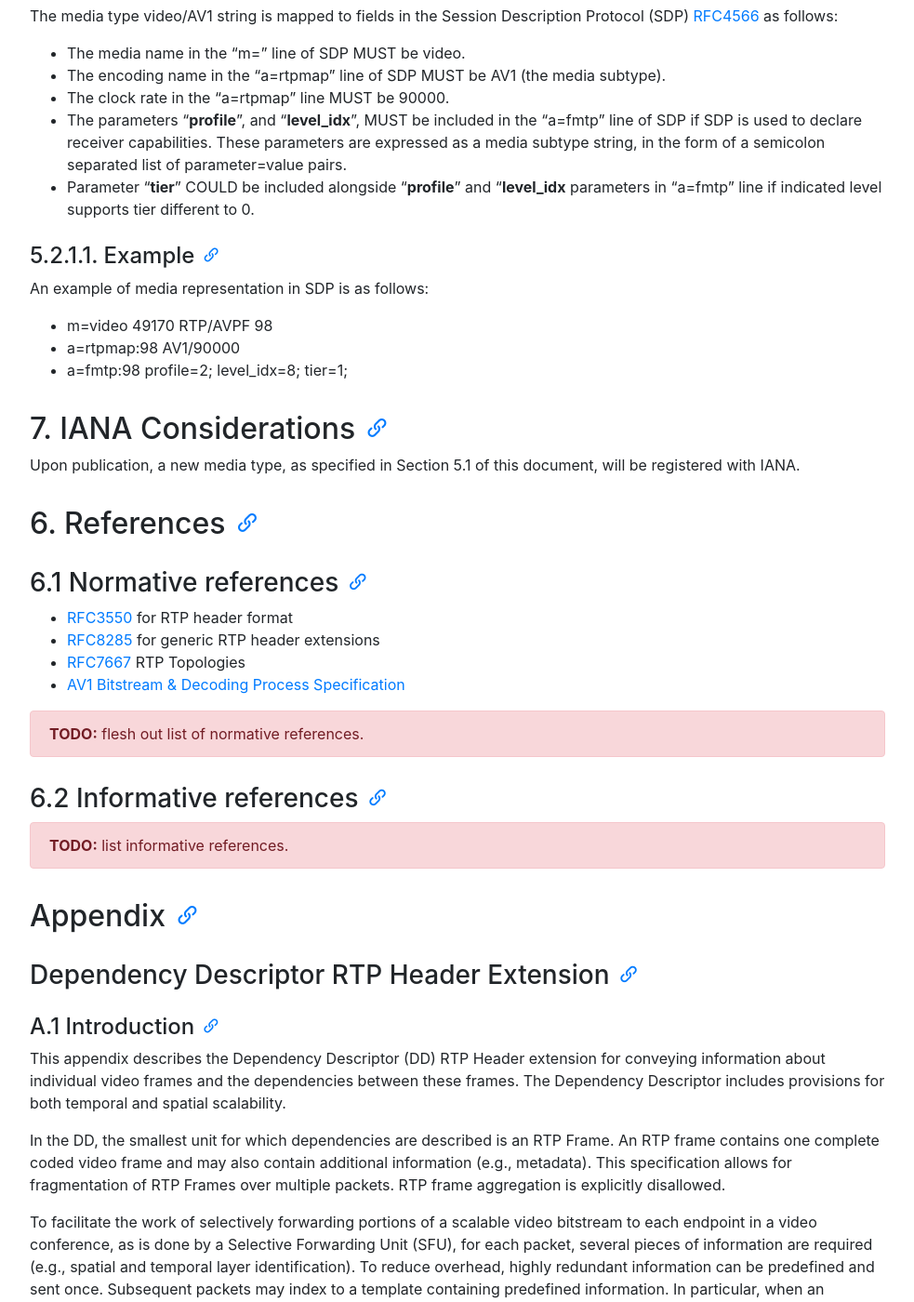
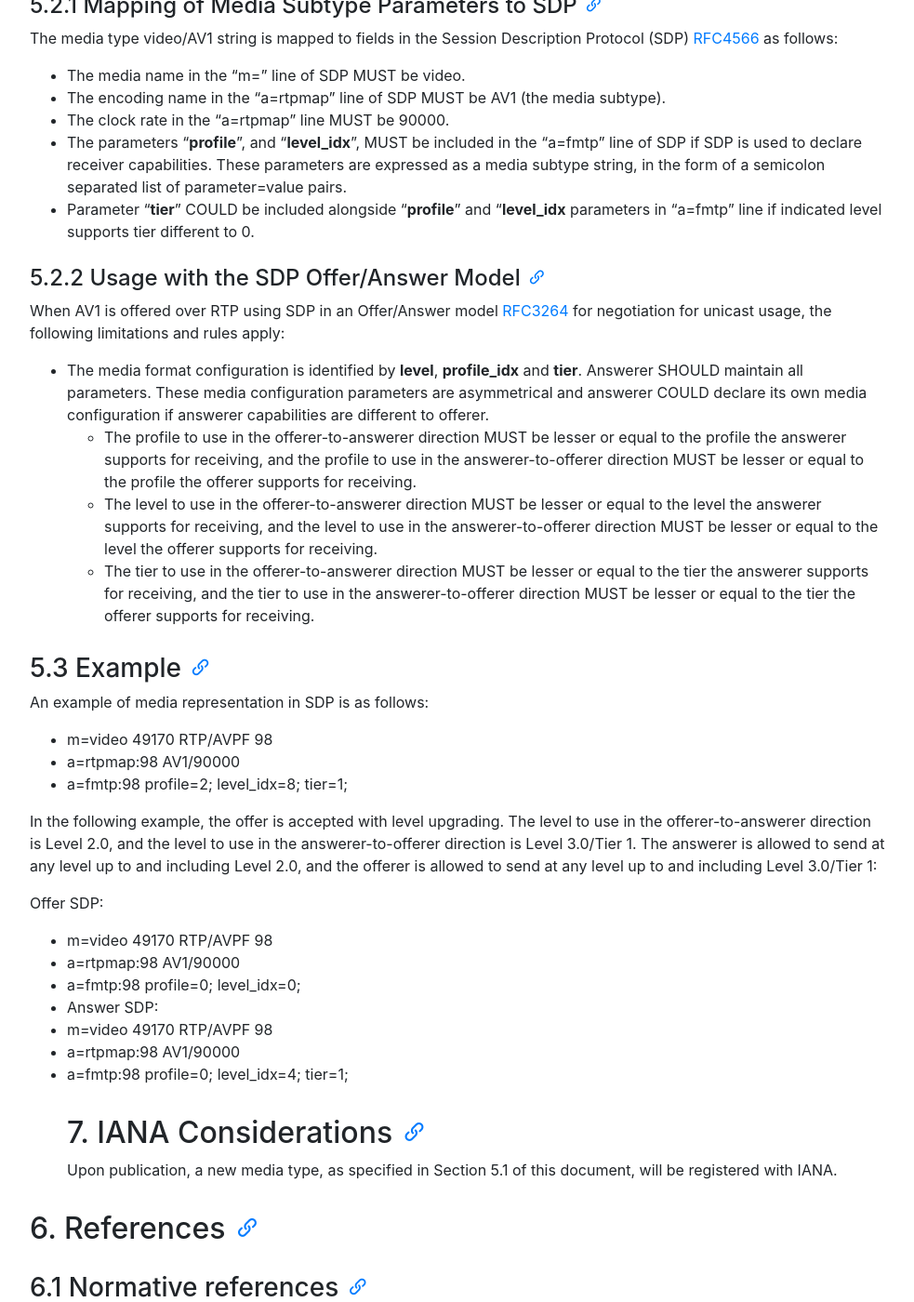
Before and after one commit to AOMediaCodec/av1-rtp-spec, a Jekyll site: the page built from index.md, in a window 1280 px wide and 1400 px high, scrolled down 7419 px. Shown: the whole window at 93% size, without its empty margins (53-1036 px from the left). Built offline with Jekyll 4.4.1, drawn with Linux system fonts in a browser that asks for light colours; nearby versions of some CDN libraries; some of the changed text lies outside the part shown.

Commit message:
SDP offer-answer section

```diff
--- a/av1-rtp-spec.md
+++ b/av1-rtp-spec.md
@@ -336,10 +336,10 @@ TODO: proposed meda type for IANA registration:
 * Change controller:
   * TODO
 
-### 5.2. SDP Parameters
+### 5.2 SDP Parameters
 The receiver MUST ignore any fmtp parameter unspecified in this document.
 
-#### 5.2.1. Mapping of Media Subtype Parameters to SDP
+#### 5.2.1 Mapping of Media Subtype Parameters to SDP
 The media type video/AV1 string is mapped to fields in the Session Description Protocol (SDP) [RFC4566] as follows:
 * The media name in the "m=" line of SDP MUST be video.
 * The encoding name in the "a=rtpmap" line of SDP MUST be AV1 (the media subtype).
@@ -347,14 +347,34 @@ The media type video/AV1 string is mapped to fields in the Session Description P
 * The parameters "**profile**", and "**level_idx**", MUST be included in the "a=fmtp" line of SDP if SDP is used to declare receiver capabilities. These parameters are expressed as a media subtype string, in the form of a semicolon separated list of parameter=value pairs.
 * Parameter "**tier**" COULD be included alongside "**profile**" and "**level_idx** parameters in "a=fmtp" line if indicated level supports tier different to 0.
 
+#### 5.2.2  Usage with the SDP Offer/Answer Model
 
-#### 5.2.1.1. Example
+When AV1 is offered over RTP using SDP in an Offer/Answer model [RFC3264] for negotiation for unicast usage, the following limitations and rules apply:
+  *  The media format configuration is identified by **level**, **profile_idx** and **tier**.  Answerer SHOULD maintain all parameters. These media configuration parameters are asymmetrical and answerer COULD declare its own media configuration if answerer capabilities are different to offerer.
+     *  The  profile to use in the offerer-to-answerer direction MUST be lesser or equal to the profile the answerer supports for receiving, and the profile to use in the answerer-to-offerer direction MUST be lesser or equal to the profile the offerer supports for receiving.
+     *  The level to use in the offerer-to-answerer direction MUST be lesser or equal to the level the answerer supports for receiving, and the level to use in the answerer-to-offerer direction MUST be lesser or equal to the level the offerer supports for receiving.
+     *  The tier to use in the offerer-to-answerer direction MUST be lesser or equal to the tier the answerer supports for receiving, and the tier to use in the answerer-to-offerer direction MUST be lesser or equal to the tier the offerer supports for receiving.
+
+### 5.3 Example
 An example of media representation in SDP is as follows:
 
 * m=video 49170 RTP/AVPF 98
 * a=rtpmap:98 AV1/90000
 * a=fmtp:98 profile=2; level_idx=8; tier=1;
 
+In the following example, the offer is accepted with level upgrading. The level to use in the offerer-to-answerer
+direction is Level 2.0, and the level to use in the answerer-to-offerer direction is Level 3.0/Tier 1.  The answerer is allowed to send at
+any level up to and including Level 2.0, and the offerer is allowed to send at any level up to and including Level 3.0/Tier 1:
+
+Offer SDP:
+* m=video 49170 RTP/AVPF 98
+* a=rtpmap:98 AV1/90000
+* a=fmtp:98 profile=0; level_idx=0;
+*
+Answer SDP:
+* m=video 49170 RTP/AVPF 98
+* a=rtpmap:98 AV1/90000
+* a=fmtp:98 profile=0; level_idx=4; tier=1;
 ## 7. IANA Considerations
 
    Upon publication, a new media type, as specified in Section 5.1 of this document, will be
@@ -1239,6 +1259,7 @@ with spatial ID equal to 1 and temporal ID equal to 0. Chain 2 includes Frames
 
 [AV1]: https://aomedia.org/av1-bitstream-and-decoding-process-specification/
 [RFC2119]: https://tools.ietf.org/html/rfc2119
+[RFC3264]: https://tools.ietf.org/html/rfc3264
 [RFC3550]: https://tools.ietf.org/html/rfc3550
 [RFC4566]: https://tools.ietf.org/html/rfc4566
 [RFC4585]: https://tools.ietf.org/html/rfc4585
```
